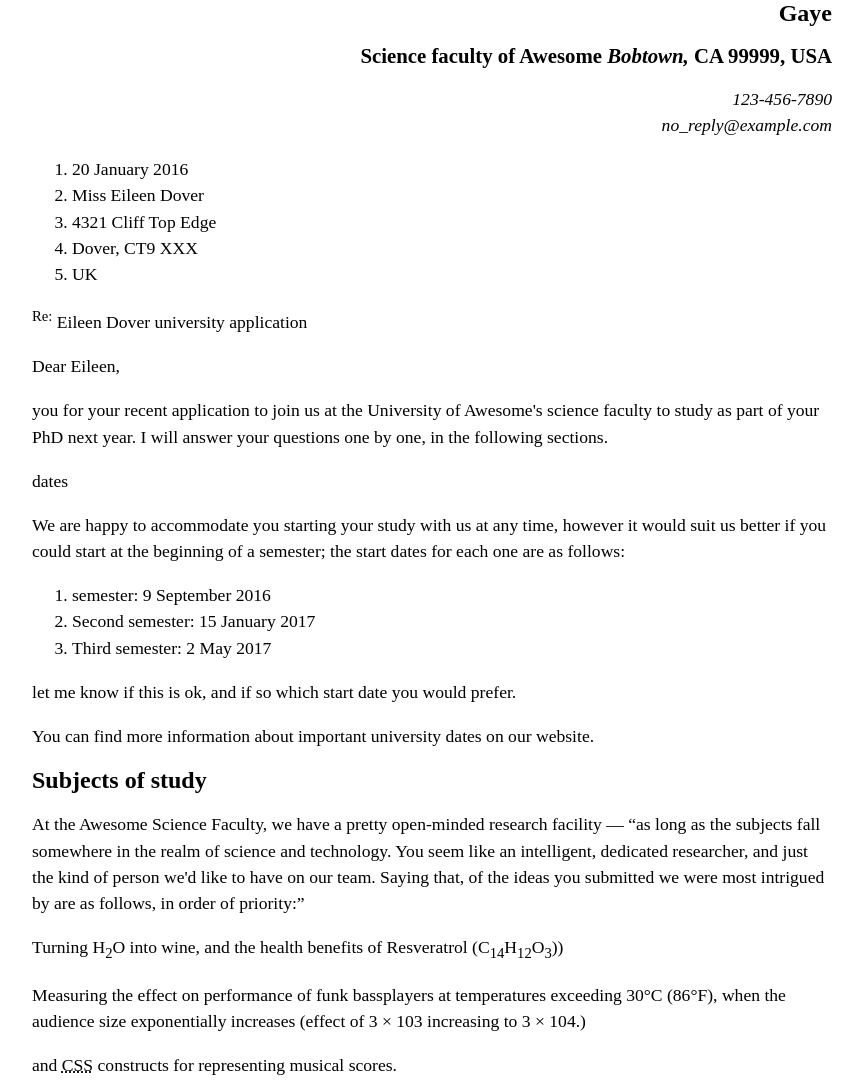
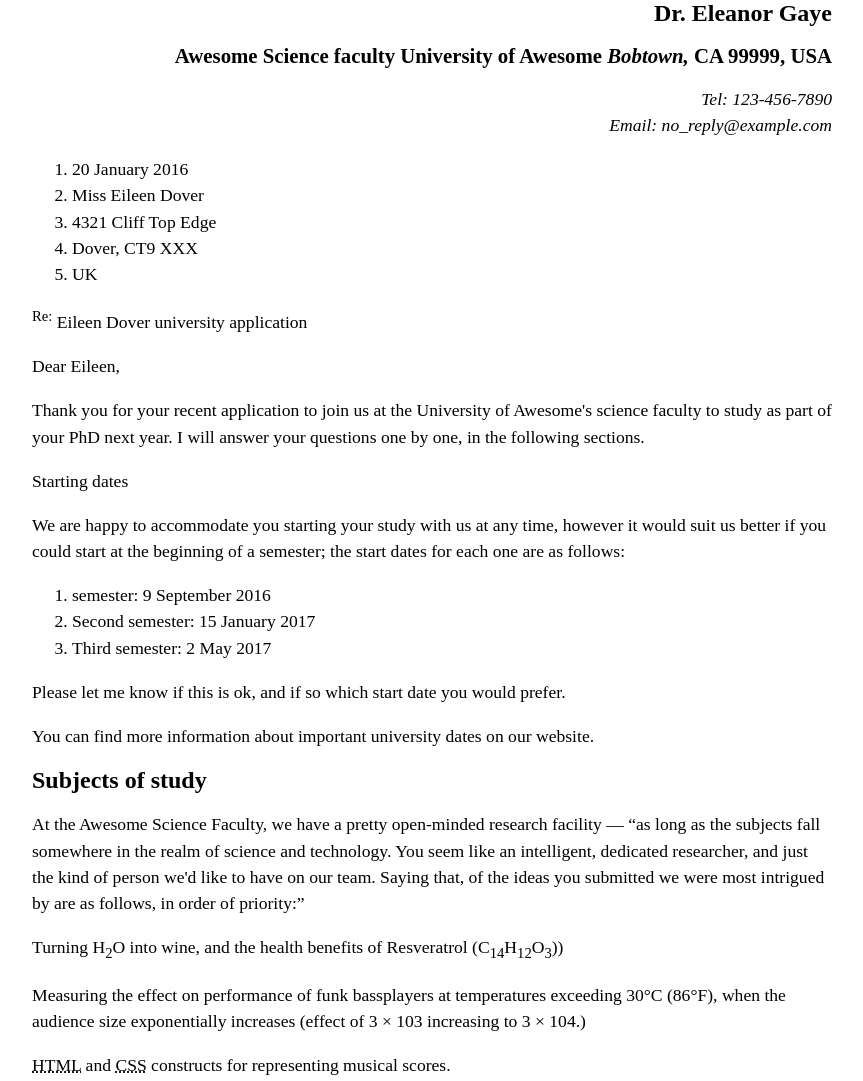
Before and after one commit to AiTA666/letter, a plain HTML site: page index.html in a window 1280 px wide. Shown: the top 1081 px of the page, without its empty margins (208-1071 px from the left). Drawn offline with Linux system fonts and the light colour scheme.

Commit message:
HTMLの編集

```diff
--- a/index.html
+++ b/index.html
@@ -6,13 +6,13 @@
     </head>
     <body>
         <div class="sender-column">
-        <h1> <strong> Gaye</strong></h1>
-        <h2> Science faculty
-        of Awesome
+        <h1> <strong>Dr. Eleanor Gaye</strong></h1>
+        <h2>Awesome Science faculty
+            University of Awesome
         <em>Bobtown,</em> CA 99999,
         USA</h2>
-        <address> 123-456-7890</address>
-        <address> no_reply@example.com</address>
+        <address>Tel: 123-456-7890</address>
+        <address>Email: no_reply@example.com</address>
         </div>
         <ol>
         <li><time datetime="2016-01-20">20 January 2016</time></li>
@@ -27,9 +27,9 @@
 
         <p>Dear Eileen,</p>
 
-        <p> you for your recent application to join us at the University of Awesome's science faculty to study as part of your PhD next year. I will answer your questions one by one, in the following sections.</p>
+        <p>Thank you for your recent application to join us at the University of Awesome's science faculty to study as part of your PhD next year. I will answer your questions one by one, in the following sections.</p>
 
-        <p> dates</p>
+        <p>Starting dates</p>
 
         <p>We are happy to accommodate you starting your study with us at any time, however it would suit us better if you could start at the beginning of a semester; the start dates for each one are as follows:</p>
         <ol>
@@ -37,7 +37,7 @@
         <li>Second semester: <time datetime="2017-01-15">15 January 2017</time></li>
         <li>Third semester:<time datetime="2017-03-02"> 2 May 2017</time></li>
         </ol>
-        <p> let me know if this is ok, and if so which start date you would prefer.</p>
+        <p>Please let me know if this is ok, and if so which start date you would prefer.</p>
 
         <p>You can find more information about important university dates on our website.</p>
 
@@ -48,7 +48,7 @@
 
         <p>Turning H<sub>2</sub>O into wine, and the health benefits of Resveratrol (C<sub>14</sub>H<sub>12</sub>O<sub>3</sub>)</sub>)</p>
         <p>Measuring the effect on performance of funk bassplayers at temperatures exceeding 30°C (86°F), when the audience size exponentially increases (effect of 3 × 103 increasing to 3 × 104.)</p>
-        <p> and <abbr title="Cascading Style Sheets">CSS</abbr> constructs for representing musical scores.</p>
+        <p><abbr title="Hyper Text Markup Language">HTML</abbr> and <abbr title="Cascading Style Sheets">CSS</abbr> constructs for representing musical scores.</p>
 
         <p>So please can you provide more information on each of these subjects, including how long you'd expect the research to take, required staff and other resources, and anything else you think we'd need to know? Thanks.</p>
 
```
